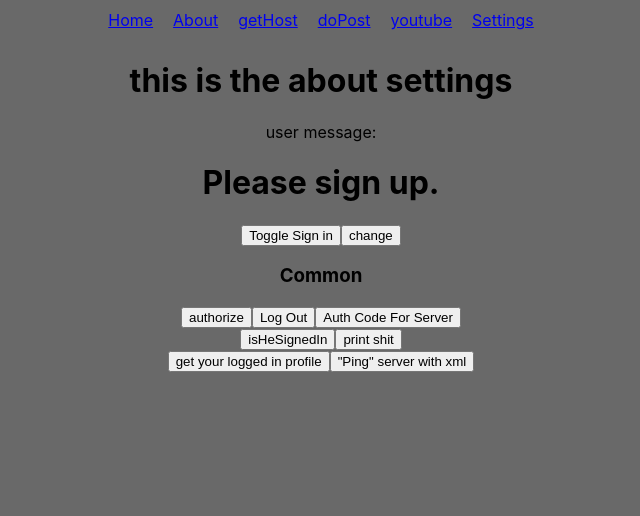
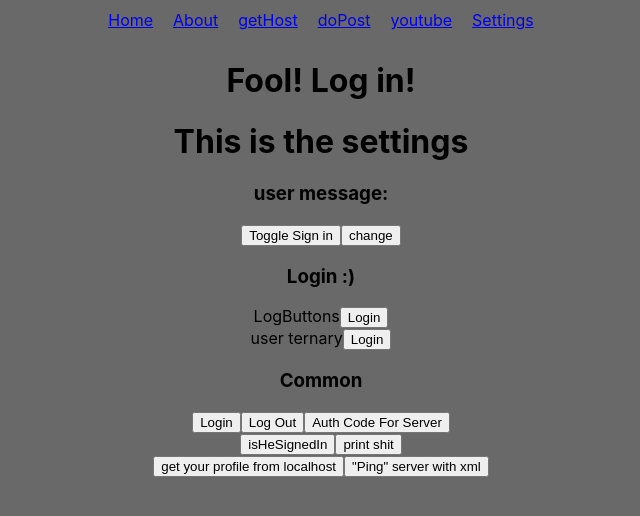
Before and after one commit to Brodski/vfo-frontend, a React (Create React App) app: page /settings in a window 1280 px wide. Shown: the top 516 px of the page, without its empty margins (319-959 px from the left). Built offline with nearby package versions, Linux system fonts and the light colour scheme; no server answers.

Commit message:
log out/in is looking good

```diff
--- a/src/App.js
+++ b/src/App.js
@@ -9,7 +9,9 @@ import PostDo from './Pages/PostDo';
 import { YoutubeNEW } from './Pages/YoutubeNEW';
 import { Settings } from './Pages/Settings';
 import { UserContext } from './Contexts/UserContext.js'
+import { IsSignedContext } from './Contexts/IsSignedContext.js'
 import * as GApiAuth from './HttpRequests/GApiAuth'
+import * as ServerEndpoints from './HttpRequests/ServerEndpoints'
 
 // $ npm install --save googleapis
 // $ npm install --save moment <------For iso 8601 duration conversion
@@ -20,7 +22,6 @@ function App() {
 
   useEffect(() => {
 
-    console.log('---------------useEffect1----------------------')
     console.log("\n\n\n\nHELLO YOU SHOULD ONLY SEE ME ONCE!!!!!!!!!!!!!!!!!!\n\n\n\n")
     const script = document.createElement("script");
     script.type = "text/javascript";
@@ -30,17 +31,18 @@ function App() {
     script.onload = () => {
       initShit()
     }
-    console.log('---------------useEffect2----------------------')
     }, [])
 
 
   async function initShit() {
     console.time("initshit()")
-//    var googleAuthPromise = await GApiAuth.initGoogleAPI()  // Usually 500ms
     var GoogleAuth = await GApiAuth.initGoogleAPI()  // Usually 500ms
-  //  var GoogleAuth = await googleAuthPromise
+    console.log('ServerEndpoints.getDummyUser()')
+    console.log(ServerEndpoints.getDummyUser())
+    setUser(await ServerEndpoints.getDummyUser())
+    console.timeEnd("initshit()")
+    console.log('POST INITSHIT: GoogleAuth - ')
     console.log(GoogleAuth)
-    console.timeEnd("initshit()")
   }
 
   const [isSigned, setIsSigned] = useState(false)
--- a/src/Components/ButtonsAuthDebug.js
+++ b/src/Components/ButtonsAuthDebug.js
@@ -6,8 +6,8 @@ export const ButtonsAuthDebug = () => {
 return(
   <div>
     <h3>Common</h3>
-    <button onClick={GApiAuth.authenticate}>authorize </button>
-    <button onClick={GApiAuth.signOut} > Log Out </button>
+    <button onClick={GApiAuth.login}> Login </button>
+    <button onClick={GApiAuth.logout} > Log Out </button>
     <button onClick={GApiAuth.getAuthCodeForServerSideShit} >Auth Code For Server</button>
 
     <div></div>
@@ -15,7 +15,7 @@ return(
     <button onClick={GApiAuth.printShit}> print shit</button>
 
     <div></div>
-    <button onClick={GApiAuth.testAuthcode} > get your logged in profile </button>
+    <button onClick={GApiAuth.testAuthcode} > get your profile from localhost </button>
     <button onClick={GApiAuth.testWithXML} > "Ping" server with xml </button>
   </div>
     )
--- /dev/null
+++ b/src/Components/LoginLogout.js
@@ -0,0 +1,64 @@
+import React, { useState, useContext } from 'react';
+import { UserContext } from '../Contexts/UserContext';
+import * as GApiAuth from '../HttpRequests/GApiAuth';
+import * as ServerEndpoints from '../HttpRequests/ServerEndpoints';
+
+
+
+const Logout = (props) => {
+
+  console.log("Out")
+
+  return (<button onClick={ async () => {
+    console.log("Logging out...");
+    let rtn = await GApiAuth.logout();
+    rtn ? props.setUser(null)                : console.log("Logout canceled")
+    rtn ? console.log("Log out successful")  : console.log("Logout canceled")
+
+
+    }}> Logout </button> )
+}
+
+const Login = (props) => {
+
+  console.log("In")
+
+  return (<button onClick={ async () => {
+    console.log("Logging in...");
+    let rtn = await GApiAuth.login()
+    rtn ? props.setUser(await ServerEndpoints.getDummyUser() ) :  console.log("Login canceled")
+    rtn ? console.log("Log in successful")              :  console.log("Login canceled")
+
+  }}> Login </button> )
+}
+
+const LogButtons = (props) => {
+  if (props.user) {
+    return <Logout setUser={props.setUser} />;
+  }
+  else
+    return <Login setUser={props.setUser}/>;
+}
+
+
+export const LoginLogout = (props) => {
+
+  const { user, setUser } = useContext(UserContext);
+  console.log(props)
+  console.log(user)
+  const msg = user ? "Logout :(" : "Login :)"
+
+
+
+  return (
+    <div>
+      <h3> {msg} </h3>
+      LogButtons
+      <LogButtons setUser={setUser} user={user} />
+      <div/>
+      user ternary
+      {user ? <Logout setUser={setUser} /> : <Login setUser={setUser}/>}
+
+    </div>
+  );
+}
--- /dev/null
+++ b/src/Contexts/IsSignedContext.js
@@ -0,0 +1,5 @@
+import { createContext } from 'react'
+
+
+// useContext tutorial: https://www.youtube.com/watch?v=lhMKvyLRWo0
+export const IsSignedContext = createContext(false)
--- a/src/HttpRequests/GApiAuth.js
+++ b/src/HttpRequests/GApiAuth.js
@@ -5,6 +5,7 @@ import axios from 'axios';
 
 var GoogleAuth;
 var isSigned;
+const SCOPE = "https://www.googleapis.com/auth/youtube.readonly"
 
 export async function check(gapiObj, gapiString) {
   let wait = 500;
@@ -43,7 +44,7 @@ export async function initGoogleAPI() {
     await Common.sleep(wait); //sleep 100 ms
   }
   console.time("await window.gapi.auth2.getAuthInstance()")
-  console.log("In GapiAuth: about toawait window.gapi.auth2.getAuthInstance() ")
+  console.log("In GapiAuth: about to await window.gapi.auth2.getAuthInstance() ")
   GoogleAuth = await window.gapi.auth2.getAuthInstance();
   console.timeEnd("await window.gapi.auth2.getAuthInstance()")
   return GoogleAuth
@@ -53,7 +54,7 @@ async function _initClient() {
   await window.gapi.auth2.init({
     client_id: SECRET_KEYS.clientId,
     apyKey: SECRET_KEYS.apiKey,
-    scope: "https://www.googleapis.com/auth/youtube.readonly",
+    scope: SCOPE,
     //returns gapi.auth2.GoogleAuth
   })
   _loadClient();
@@ -68,38 +69,44 @@ async function _loadClient() {
       function (err) { console.error("Error loading GAPI client for API", err); });
 }
 
-export function authenticate() {
+export function login() {
   return window.gapi.auth2.getAuthInstance()
     .signIn()
     .then(function () {
       console.log("Sign-in successful");
-      printShit()
-    },
-      function (err) { console.error("Error signing in", err); });
+      return true
+    })
+      .catch(function (err) { console.error("Error signing in", err); });
 }
-export function signOut() {
+export function logout() {
   if (GoogleAuth) {
-    var isSigned = GoogleAuth.isSignedIn.get()
-    console.log("before: GoogleAuth.isSignedIn.get()")
-    console.log(isSigned)
-    GoogleAuth.signOut().then(function () {
-      console.log("after: GoogleAuth.isSignedIn.get()")
-      isSigned = GoogleAuth.isSignedIn.get()
-      console.log(isSigned)
-    })
+    return GoogleAuth.signOut().then(function () {
+        console.log("Sign-out successful");
+        return true }
+      )
+      .catch( function (err) { console.error("Error signing in", err); });
   }
 }
 
 export function isHeSignedIn() {
+console.log('isHeSignedIn() ')
   if (GoogleAuth) {
-    var isSigned = GoogleAuth.isSignedIn.get()
-    console.log("isSigned??? "+ isSigned)
+    console.log('GoogleAuth.currentUser.get().hasGrantedScopes(SCOPE)')
+    console.log(GoogleAuth.currentUser.get().hasGrantedScopes(SCOPE))
+    console.log('GoogleAuth.currentUser.get()')
+    console.log(GoogleAuth.currentUser.get())
+    console.log('GoogleAuth.isSignedIn ???')
+    console.log(GoogleAuth.isSignedIn.get())
+    return GoogleAuth.isSignedIn.get()
   }
-  else
+  else {
     console.log("GoogleAuth doesnt exist")
+    return false
+  }
 }
 
 export function printShit() {
+  console.log("print shit")
   if (!GoogleAuth) {
     console.log("GoogleAuth doesnt exist")
     return
@@ -112,8 +119,6 @@ export function printShit() {
   console.log(user.getGrantedScopes())
   console.log(user.getHostedDomain())
   console.log(user.getId())
-  var isAuthorized = user.hasGrantedScopes("https://www.googleapis.com/auth/youtube.readonly");
-  var isAuthorized2 = user.hasGrantedScopes("https://www.googleapis.com/auth/youtube.force-ssl");
 
 }
 
@@ -135,7 +140,11 @@ export function testWithXML() {
 }
 
 export function getProfile() {
+  console.log("getProfile")
+  console.log(getProfile)
   if (GoogleAuth) {
+     console.log('GoogleAuth.currentUser.get()')
+     console.log(GoogleAuth.currentUser.get())
     var user = GoogleAuth.currentUser.get()
     var profile = user.getBasicProfile();
     return profile
@@ -143,6 +152,7 @@ export function getProfile() {
 }
 
 export function testAuthcode() {
+  console.log('testAuthcode')
   var user = GoogleAuth.currentUser.get()
   var profile = user.getBasicProfile();
   var someId = user.getId();
--- /dev/null
+++ b/src/HttpRequests/ServerEndpoints.js
@@ -0,0 +1,8 @@
+import axios from 'axios';
+
+
+
+export async function getDummyUser() {
+  return "this is dummy user from backend, after a post to localhost"
+
+}
--- a/src/Pages/Settings.js
+++ b/src/Pages/Settings.js
@@ -1,36 +1,43 @@
 import React, { useState, useContext } from 'react';
 import { UserContext } from '../Contexts/UserContext.js'
 import { ButtonsAuthDebug } from '../Components/ButtonsAuthDebug';
-
-function UserGreeting(props) {
-  return <h1>Welcome back!</h1>;
-}
-
-function GuestGreeting(props) {
-  return <h1>Please sign up.</h1>;
-}
-
-function Greeting(props) {
-  const isLoggedIn = props.isLoggedIn;
-  if (isLoggedIn) {
-    return <UserGreeting />;
-  }
-  return <GuestGreeting />;
-}
-
+import { LoginLogout } from '../Components/LoginLogout'
+import * as GApiAuth from '../HttpRequests/GApiAuth'
 
 export const Settings = () => {
   const [isSigned, setIsSigned] = useState()
-  //setIsSigned(true)
   const { user, setUser } = useContext(UserContext);
+
+  const SettingsIn = () => {
+
+    return(
+      <h1> Grats, youre in </h1>
+    )
+  }
+
+  const SettingsOut = () => {
+
+    return(
+      <h1> Fool! Log in! </h1>
+    )
+  }
+
+
   return (
     <div>
-      <h1>this is the about settings</h1>
-      <div> user message: {user} </div>
-      <Greeting isLoggedIn={isSigned} />
-      <button onClick={() => setIsSigned(!isSigned)} > Toggle Sign in </button>
-      <button onClick={() => setUser('man this is it')} > change </button>
+      {/*!user ? <h1> You need to be logged in </h1> : <h1> YOUR IN! </h1> */}
+      {!user ? <SettingsOut /> : <SettingsIn /> }
+      <h1>This is the settings</h1>
+      <h3> user message: {user} </h3>
 
+      <div/>
+
+        <button onClick={() => setIsSigned(!isSigned)} > Toggle Sign in </button>
+        <button onClick={() => setUser('man this is it')} > change </button>
+      <div/>
+      <LoginLogout user={user}/>
+      <div/>
+      <div/>
       <ButtonsAuthDebug/>
     </div>
   );
--- a/src/Pages/YoutubeNEW.js
+++ b/src/Pages/YoutubeNEW.js
@@ -139,23 +139,6 @@ export function YoutubeNEW() {
   }, [])
       */
 
-  async function hackHelper() {
-  console.log('vvvvvvv HACK HELPER  vvvvvvvv')
-  let count = 1
-    while (!GoogleAuth) {
-    //while (!isSigned)
-      console.log("Hack Helper: GoogleAuth NOT exist: " + count)
-      await Common.sleep(100*count)
-      if (count > 40) {
-        count = count * 2
-        console.log("Hack Helper: Something went wrong :(  " + count)
-        //initShit()
-      }
-      count = count + 1
-    }
-    console.log("Hack Helper: GoogleAuth !!! exist")
-    console.log('^^^^^^^^^^^^^^^^^^^^^^^^^')
-  }
 
   /*
  async function initShit() {
@@ -186,11 +169,30 @@ export function YoutubeNEW() {
   }
   */
 
+
+  async function hackHelper() {
+  console.log('vvvvvvv HACK HELPER  vvvvvvvv')
+  let count = 1
+    while (!GoogleAuth) {
+    //while (!isSigned)
+      console.log("Hack Helper: GoogleAuth NOT exist: " + count)
+      await Common.sleep(100*count)
+      if (count > 40) {
+        count = count * 2
+        console.log("Hack Helper: Something went wrong :(  " + count)
+        //initShit()
+      }
+      count = count + 1
+    }
+    console.log("Hack Helper: GoogleAuth !!! exist")
+    console.log('^^^^^^^^^^^^^^^^^^^^^^^^^')
+  }
+
   const fetchActs_perShelf = async () => {
     console.log(" xxxxXXXXxxxx fetchActs_perShelfs xxxxXXXXxxxx")
     let shelfsActs = null;
     await hackHelper()
-
+    //isSigned = GApiAuth.isHeSignedIn()
     // Returns array of Shelfs, each shelf is an array of subscription. Each sub is an array of activities
     // Kinda like: shelf[x].subscription[y].activity[z]
     shelfsActs = await ytLogic.getActivitiesShelfs(shelfs)
```
